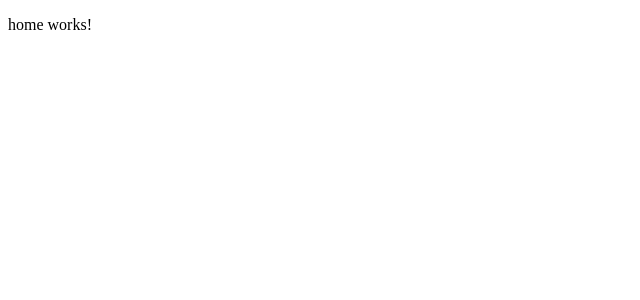
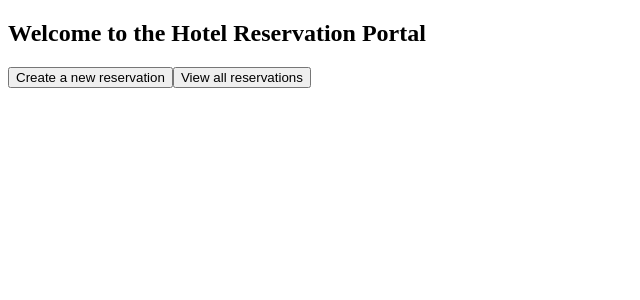
Before and after one commit to Baref0ot/hotel-app, an Angular app: page / in a window 1280 px wide. Shown: the top 300 px of the page, without its empty margins (0-640 px from the left). Built offline with nearby package versions, Linux system fonts and the light colour scheme.

Commit message:
Imported RouterModule into home.module.ts (module) so I can use [routerLink] attribute on <button [routerLink]> Sign up </button>
- will allow me to navigate to a different page located at a different route (url path) when button is clicked.

```diff
--- a/src/app/home/home.component.html
+++ b/src/app/home/home.component.html
@@ -1 +1,6 @@
-<p>home works!</p>
+
+<div>
+    <h2>Welcome to the Hotel Reservation Portal</h2>
+    <button [routerLink]>Create a new reservation</button>
+    <button>View all reservations</button>
+</div>
--- a/src/app/home/home.module.ts
+++ b/src/app/home/home.module.ts
@@ -1,7 +1,7 @@
 import { NgModule } from '@angular/core';
 import { CommonModule } from '@angular/common';
 import { HomeComponent } from './home.component';
-
+import { RouterModule } from '@angular/router'
 
 
 @NgModule({
@@ -9,7 +9,8 @@ import { HomeComponent } from './home.component';
     HomeComponent
   ],
   imports: [
-    CommonModule
+    CommonModule,
+    RouterModule
   ]
 })
 export class HomeModule { }
```
